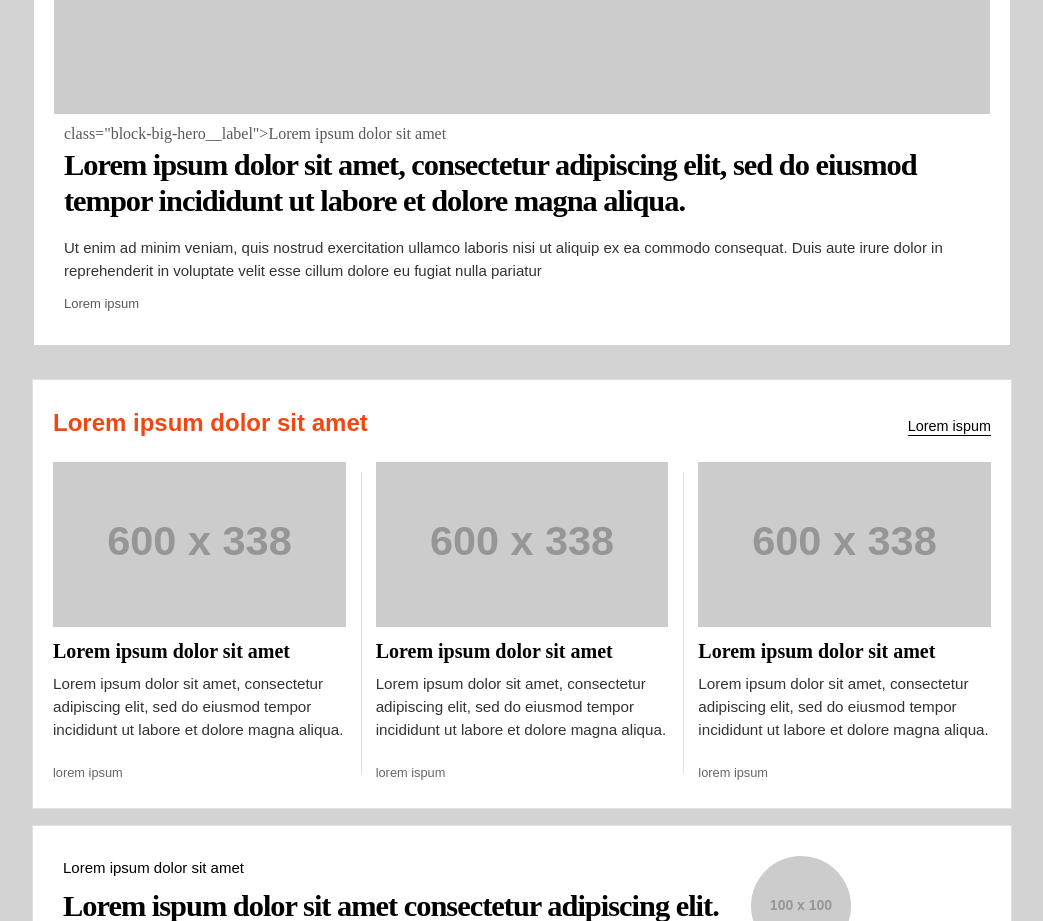
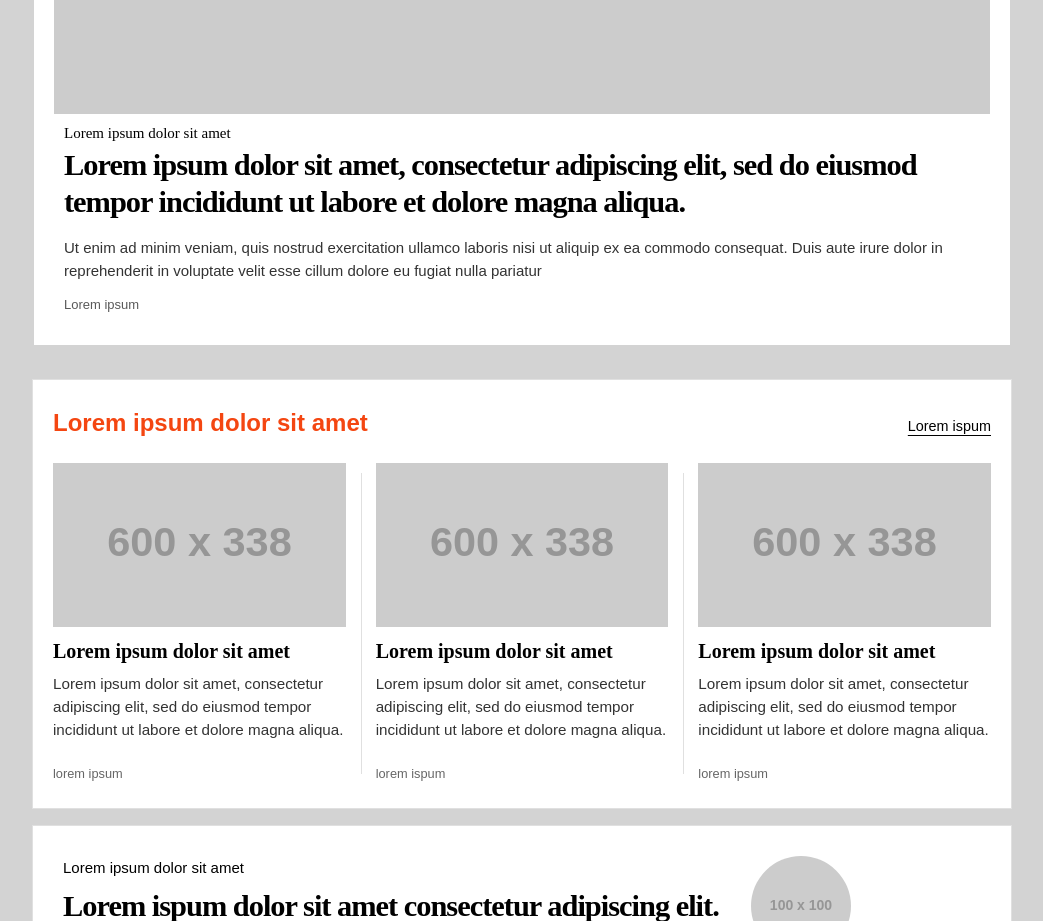
Before and after one commit to LorenzoTesi/Lorenzo_Tesi_ppm, a website: page index.html in a window 1280 px wide. Shown: the part 1020-1941 px from the top of the page, without its empty margins (118-1161 px from the left). Drawn offline with Linux system fonts and the light colour scheme; placeholder pictures from the web are drawn by us.

Commit message:
corretto errore di battitura in index.html sul  block big hero

```diff
--- a/index.html
+++ b/index.html
@@ -80,7 +80,7 @@
                 <img src="https://placehold.co/1200x800" alt="block-big-hero">
             </div>
             <div class="block-big-hero__text">
-                <span> class="block-big-hero__label">Lorem ipsum dolor sit amet</span>
+                <span class="block-big-hero__label">Lorem ipsum dolor sit amet</span>
                 <h1 class="block__title">Lorem ipsum dolor sit amet, consectetur adipiscing elit, sed do eiusmod tempor incididunt ut labore et dolore magna aliqua.</h1>
                 <p class="block-hero__desc">
                     Ut enim ad minim veniam, quis nostrud exercitation ullamco laboris nisi ut aliquip ex ea commodo consequat. Duis aute irure dolor in reprehenderit in voluptate velit esse cillum dolore eu fugiat nulla pariatur
```
